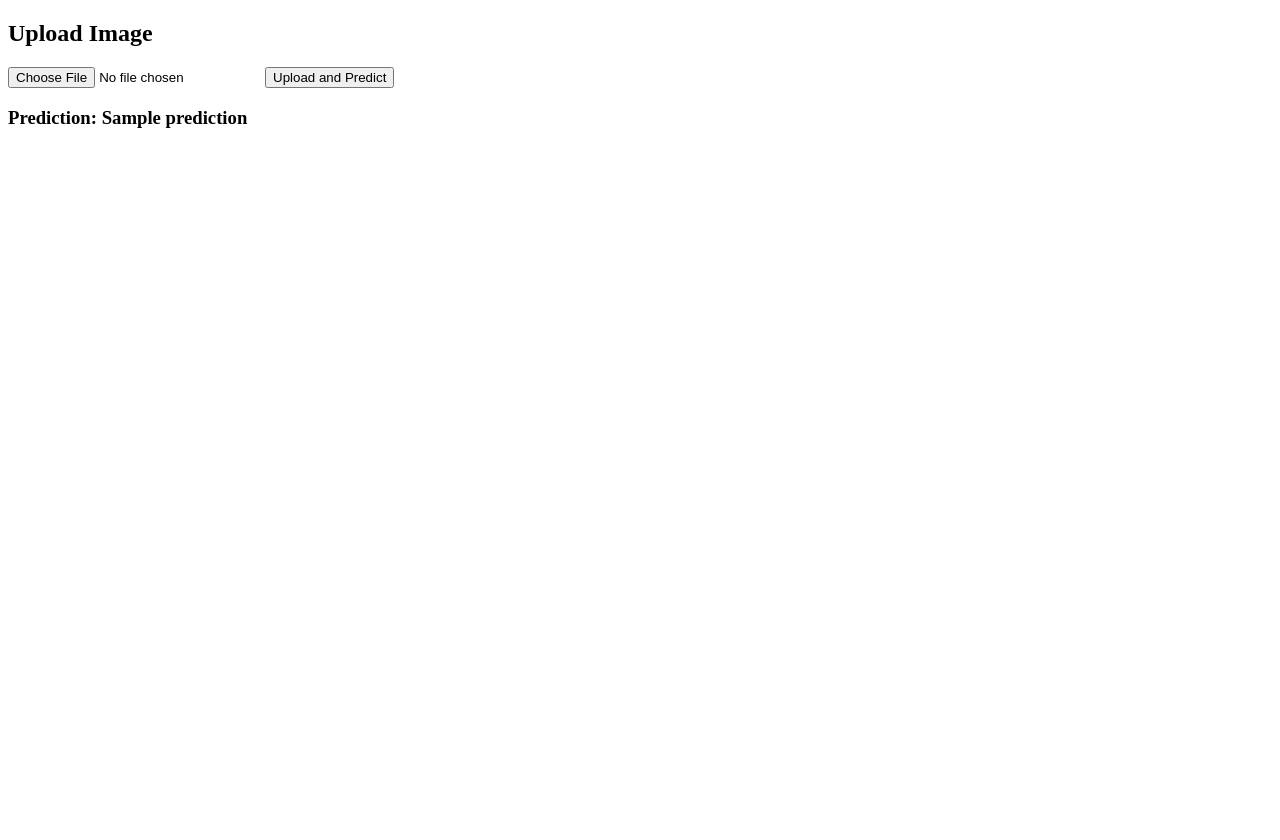
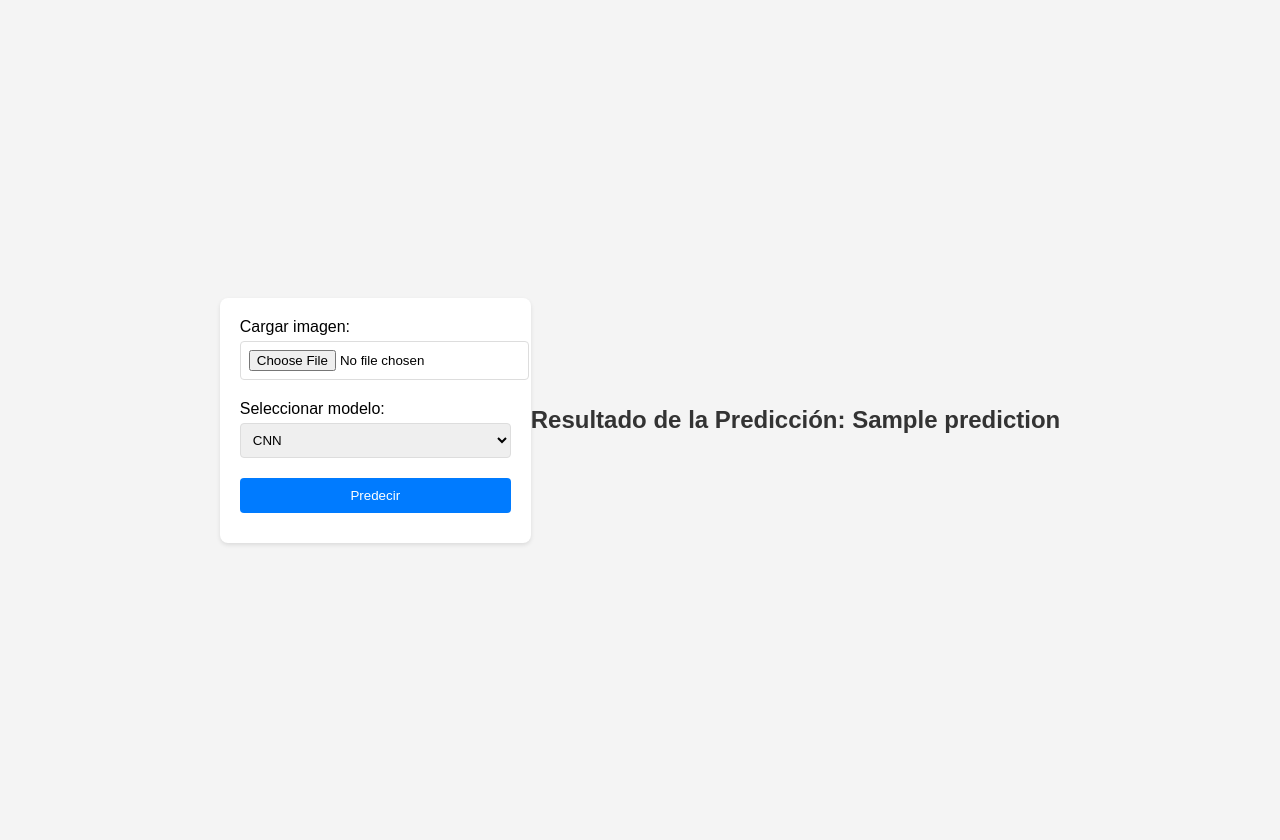
Before and after one commit to EstebanAG1005/Proyecto-Data-Science, a Flask app: template app/templates/index.html in a window 1280 px wide. Before the commit the page ends 128 px from the top, so only its background shows below. Run offline with Flask 3, Linux system fonts and the light colour scheme; the template is opened without the code that fills it: most values are stand-ins (such as "Sample title", 1, 10 or a date in 2020); parts of the project's set-up code (start-up, migrations or seed data) failed here and were passed over.

Commit message:
mejorando UI

```diff
--- a/app/app.py
+++ b/app/app.py
@@ -1,47 +1,3 @@
-# from flask import Flask, request, render_template
-# from tensorflow.keras.models import load_model
-# from tensorflow.keras.preprocessing.image import load_img, img_to_array
-# import numpy as np
-# import pickle
-
-# app = Flask(__name__)
-
-# # Cargar el modelo
-# model = load_model('./vgg16.h5')
-
-# @app.route('/', methods=['GET', 'POST'])
-# def upload_predict():
-
-#     with open('class_mapping.pkl', 'rb') as f:
-#         class_mapping = pickle.load(f)
-
-#     # Invertir el mapeo para facilitar la búsqueda por índice
-#     inverted_class_mapping = {v: k for k, v in class_mapping.items()}
-
-
-#     if request.method == 'POST':
-#         image_file = request.files['image']
-#         if image_file:
-#             image_location = "./images/" + image_file.filename
-#             image_file.save(image_location)
-
-#             img = load_img(image_location, target_size=(224, 224))
-#             img = img_to_array(img)
-#             img = np.expand_dims(img, axis=0)
-#             img = img / 255.0
-
-#             prediction = model.predict(img)
-#             # Aquí puedes procesar la salida de 'prediction' según sea necesario
-#             result = np.argmax(prediction, axis=1)
-#             predicted_class_name = inverted_class_mapping[result[0]]
-#             return render_template('index.html', prediction=predicted_class_name)
-
-#     return render_template('./index.html')
-
-# if __name__ == '__main__':
-#     app.run(debug=True)
-
-
 from flask import Flask, request, render_template
 from tensorflow.keras.models import load_model
 from tensorflow.keras.preprocessing.image import load_img, img_to_array
@@ -52,8 +8,14 @@ import pickle
 
 app = Flask(__name__)
 
-# Cargar el modelo VGG16
-model = load_model('../modelo_entrenado_VGG16.h5')
+# Cargar el modelo
+model_cnn = load_model('./cnn.h5')
+model_vgg16 = load_model('./vgg16.h5')
+
+with open('class_mapping.pkl', 'rb') as f:
+        class_mapping = pickle.load(f)
+
+inverted_class_mapping = {v: k for k, v in class_mapping.items()}
 
 # Cargar el mapeo de clases
 with open('class_mapping.pkl', 'rb') as f:
@@ -61,7 +23,7 @@ with open('class_mapping.pkl', 'rb') as f:
     class_mapping = {v: k for k, v in class_mapping.items()}
 
 # Función para predecir la clase de la imagen
-def predict_class(image_path):
+def predict_class_vgg16(image_path):
     # Cargar la imagen y preprocesarla
     img = load_img(image_path, target_size=(224, 224))
     img = img_to_array(img)
@@ -79,25 +41,44 @@ def predict_class(image_path):
     flattened_features = flattened_features / flattened_features.max()
 
     # Hacer la predicción
-    prediction = model.predict(flattened_features)
+    prediction = model_vgg16.predict(flattened_features)
     result = np.argmax(prediction, axis=1)
     print("Resultado de la predicción:", result)
     print("Mapeo de clases:", class_mapping)
 
     return class_mapping[result[0]]
 
+def predict_class_cnn(image_path):
+    img = load_img(image_path, target_size=(224, 224))
+    img = img_to_array(img)
+    img = np.expand_dims(img, axis=0)
+    img = img / 255.0
+    prediction = model_cnn.predict(img)
+    # Aquí puedes procesar la salida de 'prediction' según sea necesario
+    result = np.argmax(prediction, axis=1)
+    predicted_class_name = inverted_class_mapping[result[0]]
+    return predicted_class_name  # Just return the result
+
 @app.route('/', methods=['GET', 'POST'])
 def upload_predict():
+    predicted_class = None  # Initialize with None
+
     if request.method == 'POST':
         image_file = request.files['image']
+        model_choice = request.form.get('model_choice')
+
         if image_file:
             image_path = os.path.join('images', image_file.filename)
             image_file.save(image_path)
 
-            predicted_class = predict_class(image_path)
-            return render_template('index.html', prediction=predicted_class)
+            if model_choice == 'cnn':
+                predicted_class = predict_class_cnn(image_path)
+            elif model_choice == 'vgg16':
+                predicted_class = predict_class_vgg16(image_path)
+            else:
+                predicted_class = "Modelo no seleccionado correctamente."
 
-    return render_template('index.html')
+    return render_template('index.html', prediction=predicted_class)
 
 if __name__ == '__main__':
     app.run(debug=True)
--- a/app/templates/index.html
+++ b/app/templates/index.html
@@ -1,16 +1,83 @@
 <!DOCTYPE html>
 <html>
+<head>
+    <title>Image Classification</title>
+    <style>
+        body {
+            font-family: Arial, sans-serif;
+            background-color: #f4f4f4;
+            margin: 0;
+            padding: 20px;
+            display: flex;
+            justify-content: center;
+            align-items: center;
+            height: 100vh;
+        }
+
+        form {
+            background: white;
+            padding: 20px;
+            border-radius: 8px;
+            box-shadow: 0 2px 4px rgba(0, 0, 0, 0.1);
+        }
+
+        div {
+            margin-bottom: 10px;
+        }
+
+        label {
+            display: block;
+            margin-bottom: 5px;
+        }
+
+        input[type="file"], select {
+            width: 100%;
+            padding: 8px;
+            border-radius: 4px;
+            border: 1px solid #ddd;
+            margin-bottom: 10px;
+        }
+
+        button {
+            background-color: #007bff;
+            color: white;
+            padding: 10px 15px;
+            border: none;
+            border-radius: 4px;
+            cursor: pointer;
+            width: 100%;
+        }
+
+        button:hover {
+            background-color: #0056b3;
+        }
+
+        h2 {
+            text-align: center;
+            color: #333;
+        }
+    </style>
+</head>
 <body>
+    <form method="post" enctype="multipart/form-data">
+        <div>
+            <label for="imageUpload">Cargar imagen:</label>
+            <input type="file" name="image" id="imageUpload" required>
+        </div>
+        <div>
+            <label for="modelChoice">Seleccionar modelo:</label>
+            <select name="model_choice" id="modelChoice">
+                <option value="cnn">CNN</option>
+                <option value="vgg16">VGG16</option>
+            </select>
+        </div>
+        <div>
+            <button type="submit">Predecir</button>
+        </div>
+    </form>
 
-<h2>Upload Image</h2>
-<form action="/" method="post" enctype="multipart/form-data">
-    <input type="file" name="image" required>
-    <input type="submit" value="Upload and Predict">
-</form>
-
-{% if prediction %}
-    <h3>Prediction: {{ prediction }}</h3>
-{% endif %}
-
+    {% if prediction %}
+        <h2>Resultado de la Predicción: {{ prediction }}</h2>
+    {% endif %}
 </body>
 </html>
```
Also changed, not shown: 1 other file.
